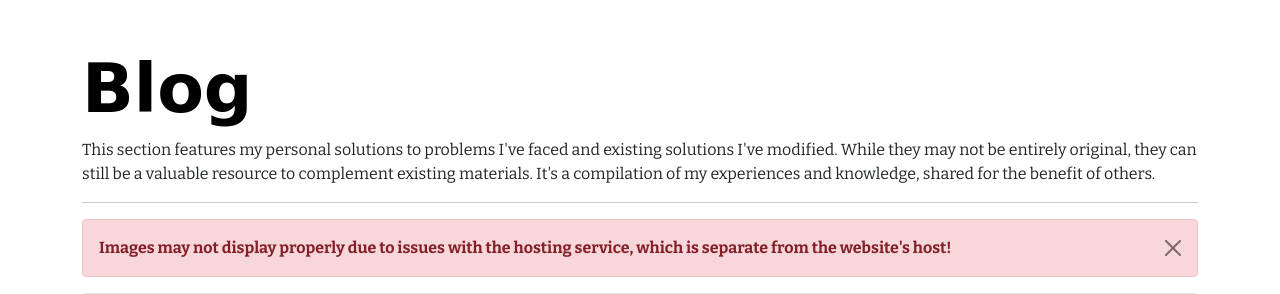
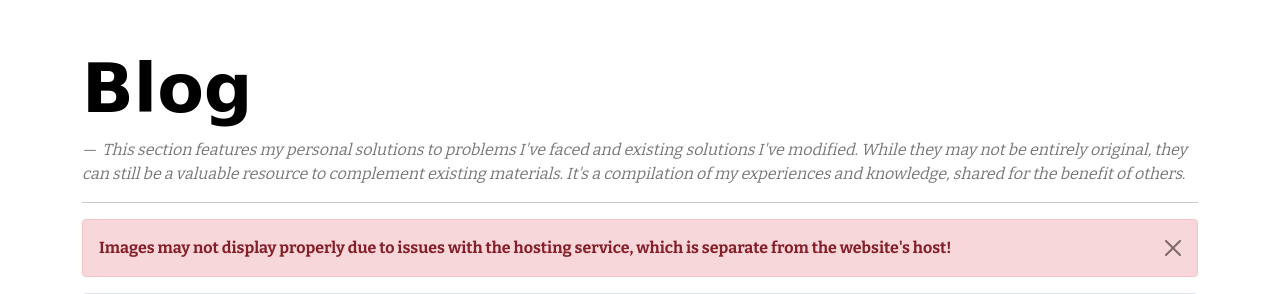
Before and after one commit to LaSTiqq/blog, a Django app: template myblog/templates/myblog/blog_list.html in a window 1280 px wide. Shown: the part 81-375 px from the top of the page. Run offline with Django 3.2, Linux system fonts and the light colour scheme; the template is opened without the code that fills it: most values are stand-ins (such as "Sample title", 1, 10 or a date in 2020); grey boxes marked "Sample" are stand-in pictures; some libraries are stand-ins or nearby versions; some web fonts are replaced.

Commit message:
One figcaption added

```diff
--- a/myblog/templates/myblog/blog_list.html
+++ b/myblog/templates/myblog/blog_list.html
@@ -5,12 +5,12 @@
 {% block content %}
 <a name="top"></a>
 <h1 class="big mt-5 mb-2">{% trans 'Blog' %}</h1>
-<p>
+<figcaption class="blockquote-footer fs-6 mt-1">
 	{% blocktrans %}This section features my personal solutions to problems I've faced and existing solutions I've
 	modified. While they
 	may not be entirely original, they can still be a valuable resource to complement existing materials. It's a
 	compilation of my experiences and knowledge, shared for the benefit of others{% endblocktrans %}.
-</p>
+</figcaption>
 <hr>
 <div class="alert alert-danger alert-dismissible fade show" role="alert">
 	<strong>{% blocktrans %} Images may not display properly due to issues with the hosting service,
```
